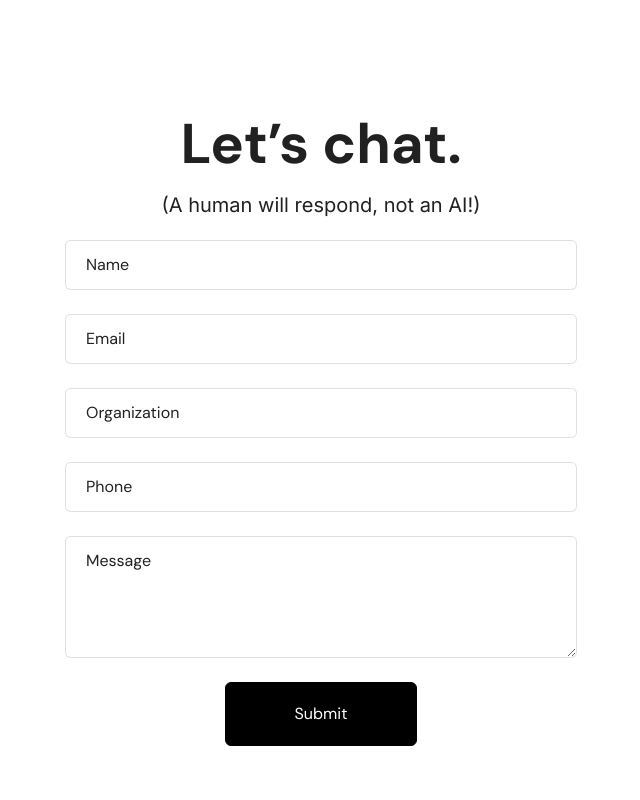
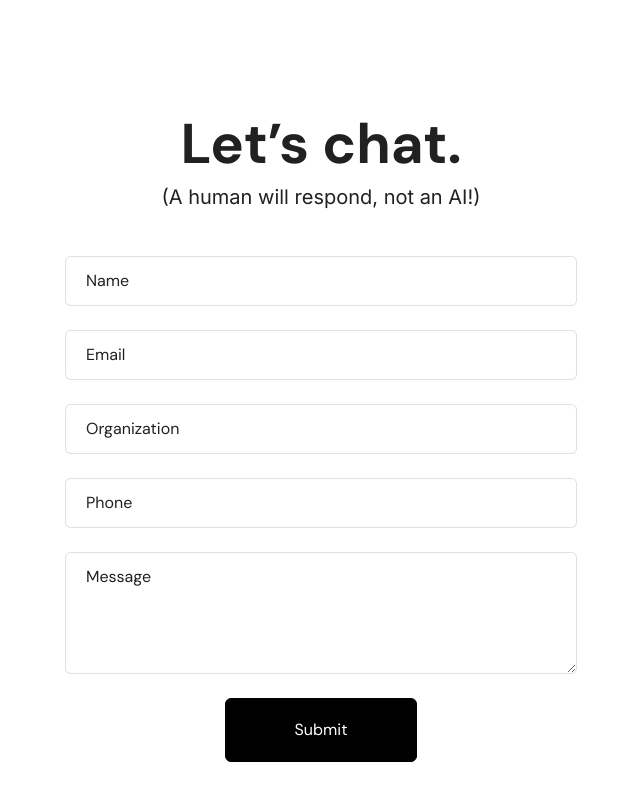
Before and after one commit to dannykingme/mcode-www-preview, a Next.js app: page / in a window 1280 px wide. Shown: the part 2407-3207 px from the top of the page, without its empty margins (319-959 px from the left). Built offline with nearby package versions, Linux system fonts and the light colour scheme.

Commit message:
fix spacing for contact form subtitle

```diff
--- a/styles/workshop.css
+++ b/styles/workshop.css
@@ -15,13 +15,14 @@
     margin-bottom: 0;
   }
   p {
-    margin-top: var(--xs);
+    margin-top: calc(var(--xxs) * 2);
   }
   .form {
     display: flex;
     flex-direction: column;
     align-items: center;
     width: calc(var(--xl) * 2);
+    margin-top: var(--margin);
     .aff {
       width: 100%;
     }
```
